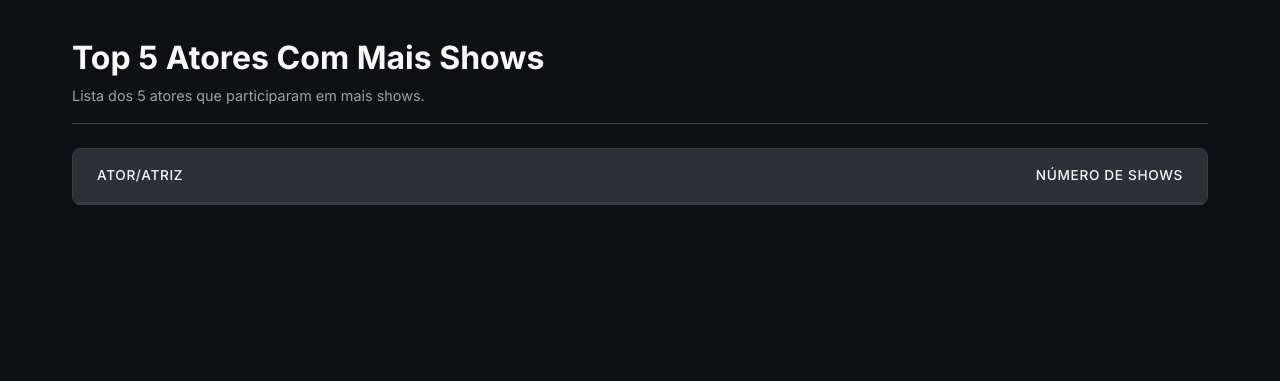
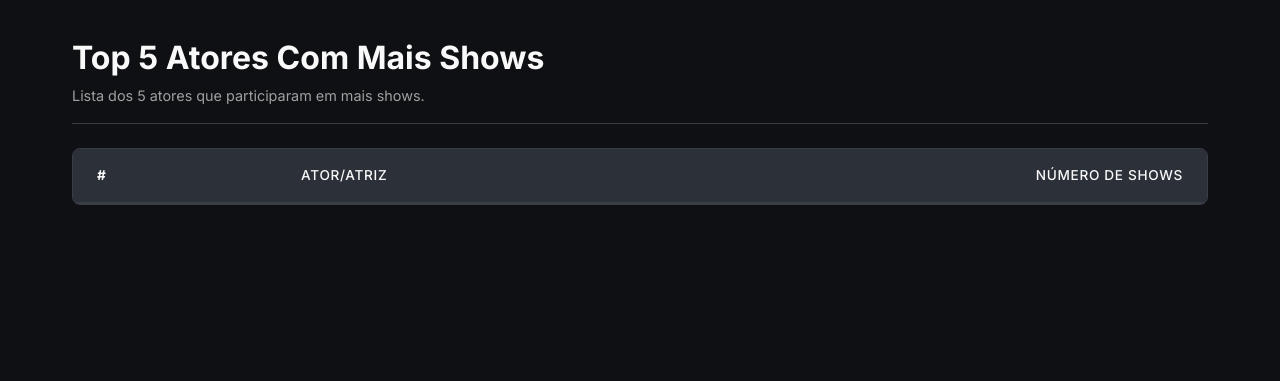
Before and after one commit to xaviert15/DisneyPlusDB, a Flask app: template app/templates/top_Actors.html in a window 1280 px wide. Shown: the part 71-452 px from the top of the page. Run offline with Flask 3, Linux system fonts and the light colour scheme; the template is opened without the code that fills it, so the values that code supplies are empty.

Commit message:
pequenas correcoes

```diff
--- a/app/app.py
+++ b/app/app.py
@@ -89,8 +89,6 @@ def show_persons():
         FROM Person AS p
         LEFT JOIN Credit AS c ON p.person_id=c.person_id
         GROUP BY p.person_id
-        ORDER BY participacoes DESC
-        LIMIT 100 -- Limitado para não sobrecarregar a página
         ''').fetchall()
     return render_template('show_persons.html', persons=persons)
 
@@ -149,7 +147,6 @@ def show_country():
         FROM Country AS c
         LEFT JOIN show_country as sc ON c.country_id=sc.country_id
         GROUP BY c.country_id
-        ORDER BY counter DESC
     ''').fetchall()
     return render_template('show_country.html', countries=countries)
 
--- a/app/templates/top_Actors.html
+++ b/app/templates/top_Actors.html
@@ -10,6 +10,7 @@
   <table class="styled-table">
     <thead>
       <tr>
+        <th class="col-rank">#</th>
         <th class="col-person" href="">Ator/Atriz</th>
         <th class="col-shows">Número de Shows</th>
       </tr>
@@ -17,6 +18,7 @@
     <tbody>
       {% for a in topActors %}
       <tr>
+        <td class="col-rank">{{ loop.index }}</td>
         <td class="col-person"> <a href="/person/{{ a.personID }}/">{{ a.name }}</a></td>
         <td class="col-shows">{{ a.NumberOfShows }}</a> </td>
       </tr>
```
